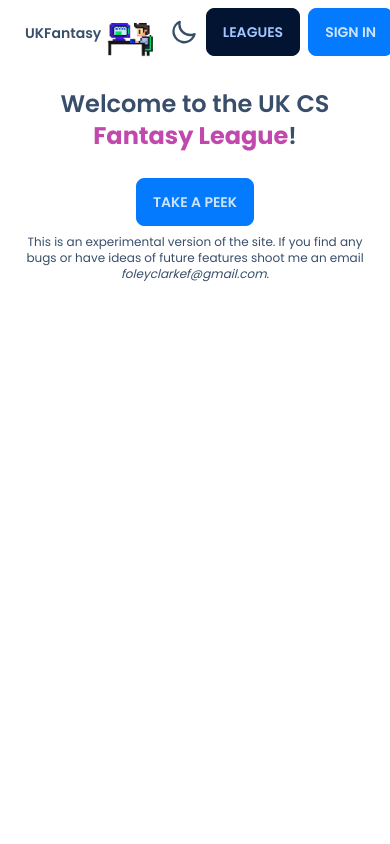
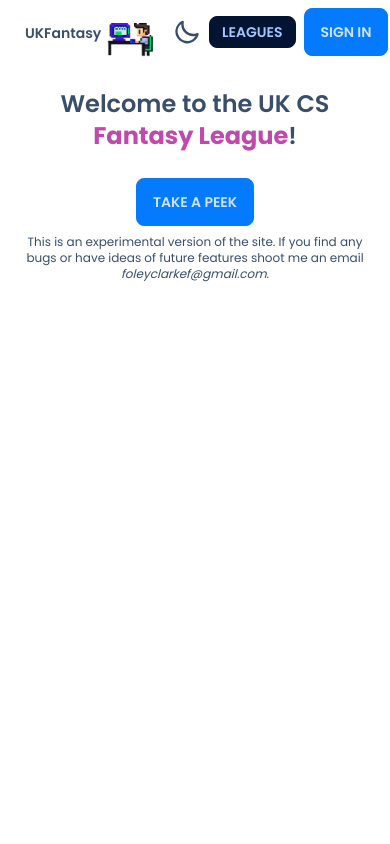
Before and after one commit to FlynnFc/UKFantasy, a Next.js app: page / in a window 390 px wide. Shown: the top 844 px of the page. Built offline with nearby package versions, Linux system fonts and the light colour scheme; no server answers.

Commit message:
Update Navbar.tsx

```diff
--- a/src/components/Navbar.tsx
+++ b/src/components/Navbar.tsx
@@ -86,7 +86,7 @@ const Navbar = () => {
           </label>
           {status !== "authenticated" && (
             <Link href="/leagues">
-              <button className="btn">Leagues</button>
+              <button className="btn-sm btn text-sm sm:btn-md">Leagues</button>
             </Link>
           )}
           <LoginBtn primary={true} />
```
